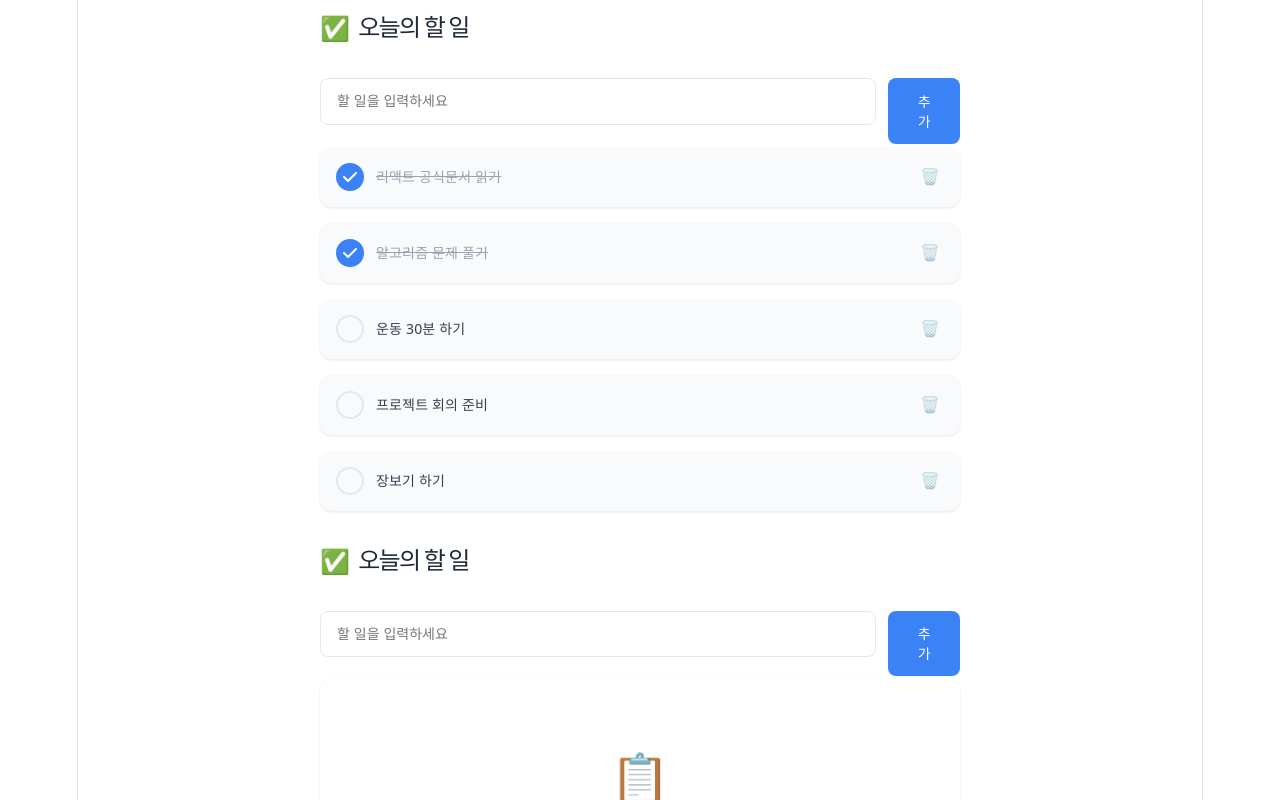
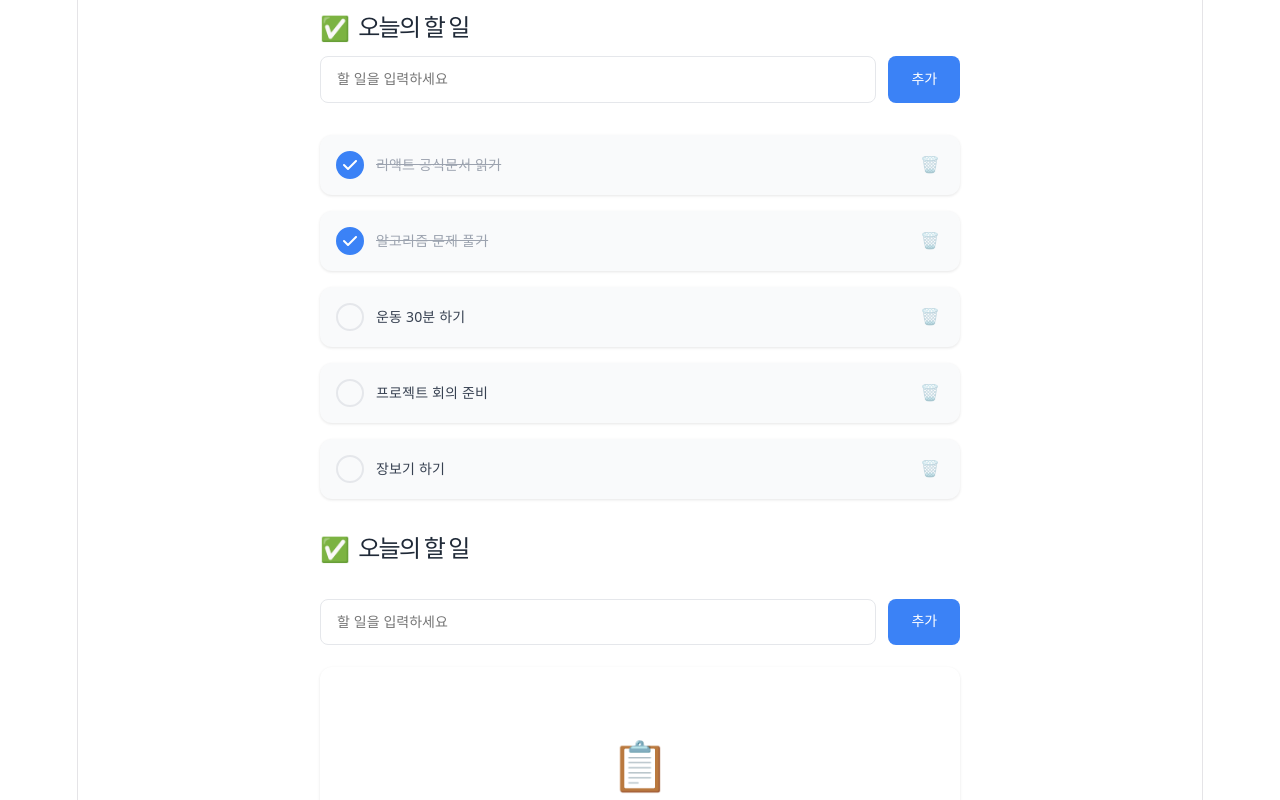
Before and after one commit to IT-Cotato/13th-Frontend-Assignment, a React (Vite) app: page / in a window 1280 px wide. Shown: the top 800 px of the page. Built offline with nearby package versions, Linux system fonts and the light colour scheme.

Commit message:
추가 버튼 UI 조정

```diff
--- a/src/App.css
+++ b/src/App.css
@@ -137,6 +137,7 @@
   display: flex;
   width: 640px;
   height: 46.6px;
+  padding-right: 0;
   align-items: flex-start;
   gap: 12px;
 }
@@ -167,12 +168,18 @@
   align-items: center;
   flex-shrink: 0;
   border-radius: 8px;
-  background: #3b82f6;
-  color: white;
+  background: #3B82F6;
   border: none;
+  cursor: pointer;
+  color: #FFF;
+  text-align: center;
+  font-family: Pretendard;
   font-size: 14px;
-  font-weight: 600;
-  cursor: pointer;
+  font-style: normal;
+  font-weight: 500;
+  line-height: 21px;
+
+   white-space: nowrap;
 }
 
 .add-button:hover {
--- a/src/App.tsx
+++ b/src/App.tsx
@@ -24,11 +24,12 @@ function App() {
     <div className="frame3">
       <div className="frame2">
         <TodoHeader />
+        <div>
+        <InputTodo input={input} setInput={setInput} onAdd={handleAdd} />
+        </div>
       </div>
 
-      <div>
-        <InputTodo input={input} setInput={setInput} onAdd={handleAdd} />
-      </div>
+
 
       <div className="container">
         <TodoList todos={todos} onDelete={handleDelete} />
```
